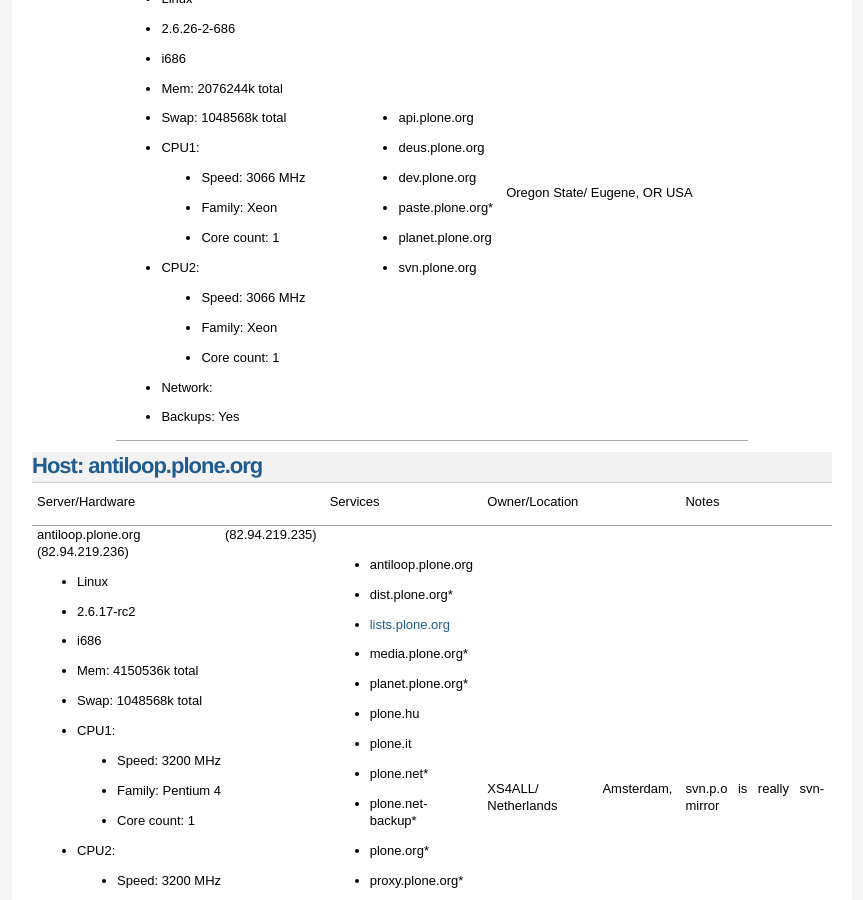
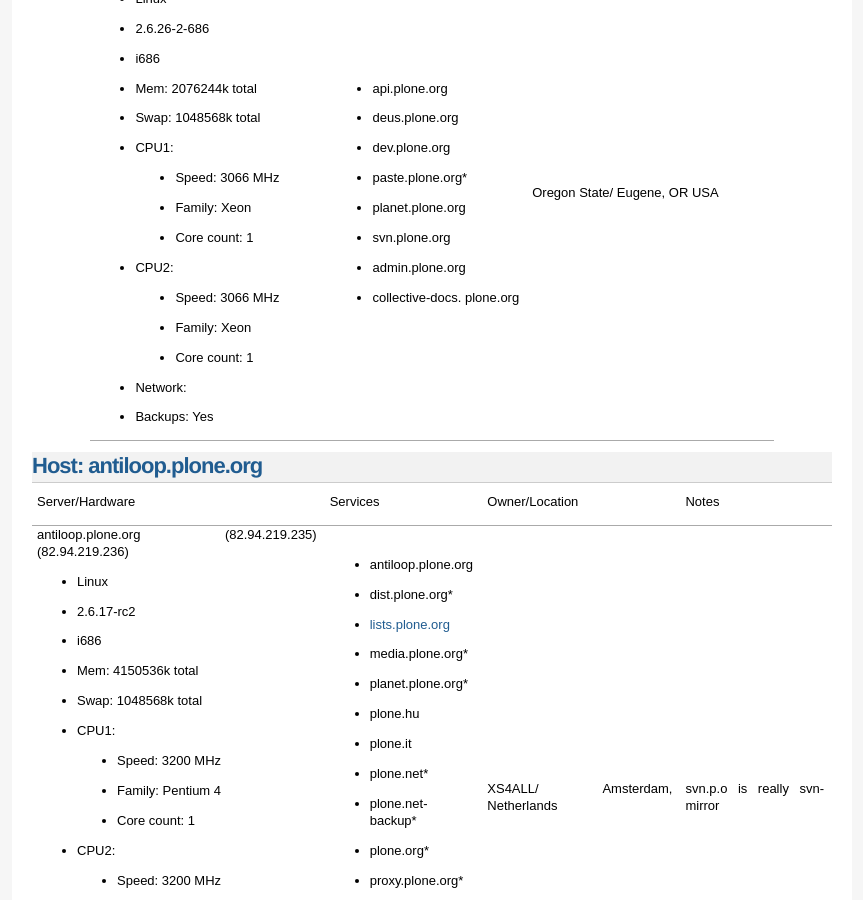
Before and after one commit to plone/ploneorg.admin, a Sphinx documentation site: the page built from sysadmin/documentation/systems.rst, in a window 1280 px wide and 900 px high, scrolled down 1633 px. Shown: the whole window, without its empty margins (218-1081 px from the left). Built offline with Sphinx 7.4.7, drawn with Linux system fonts in a browser that asks for light colours.

Commit message:
Add hosts
svn path=/sysadmin/trunk/; revision=36075

```diff
--- a/sysadmin/documentation/systems.rst
+++ b/sysadmin/documentation/systems.rst
@@ -86,9 +86,9 @@
 | - Linux                   | - paste.plone.org*   |               |           |
 | - 2.6.26-2-686            | - planet.plone.org   |               |           |
 | - i686                    | - svn.plone.org      |               |           |
-| - Mem:   2076244k total   |                      |               |           |
-| - Swap:  1048568k total   |                      |               |           |
-| - CPU1:                   |                      |               |           |
+| - Mem:   2076244k total   | - admin.plone.org    |               |           |
+| - Swap:  1048568k total   | - collective-docs.   |               |           |
+| - CPU1:                   |   plone.org          |               |           |
 |                           |                      |               |           |
 |  - Speed: 3066 MHz        |                      |               |           |
 |  - Family: Xeon           |                      |               |           |
```
